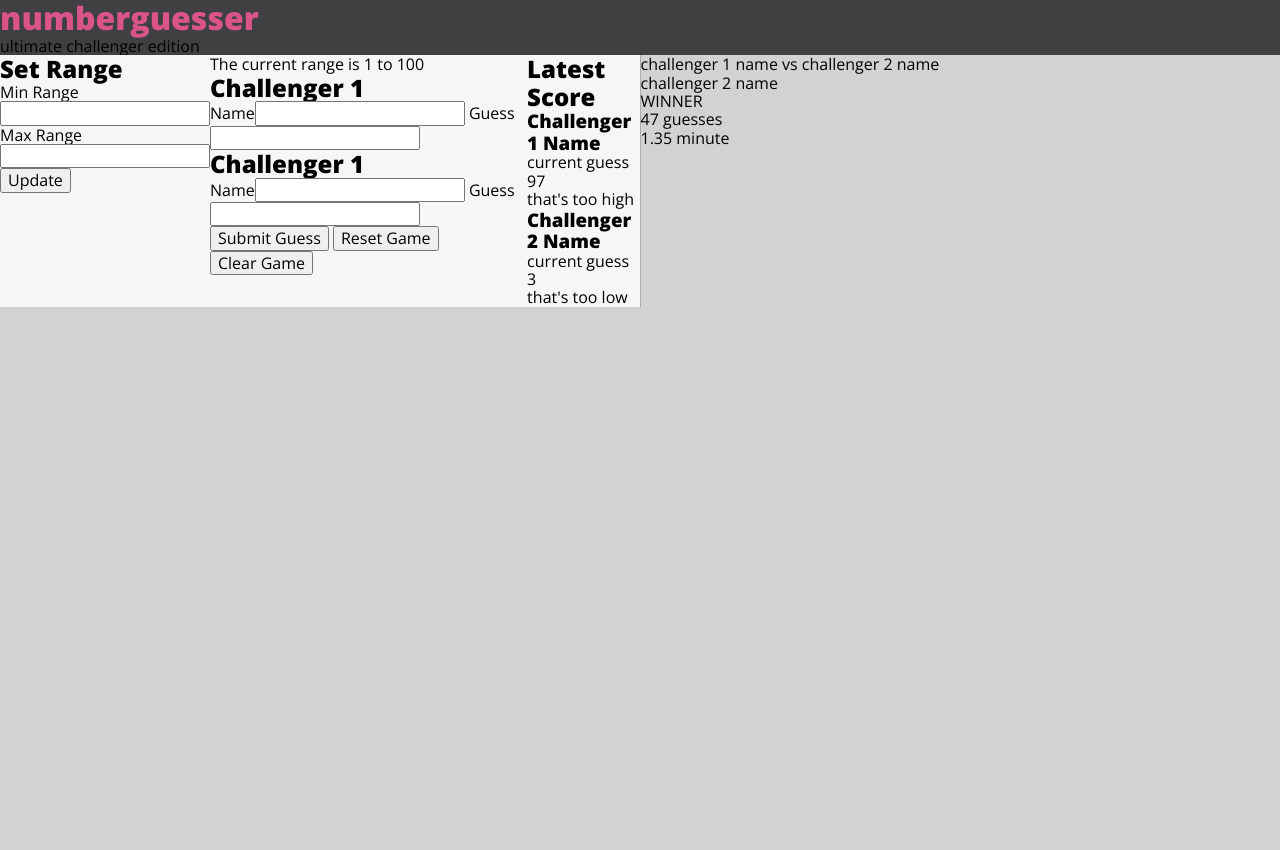
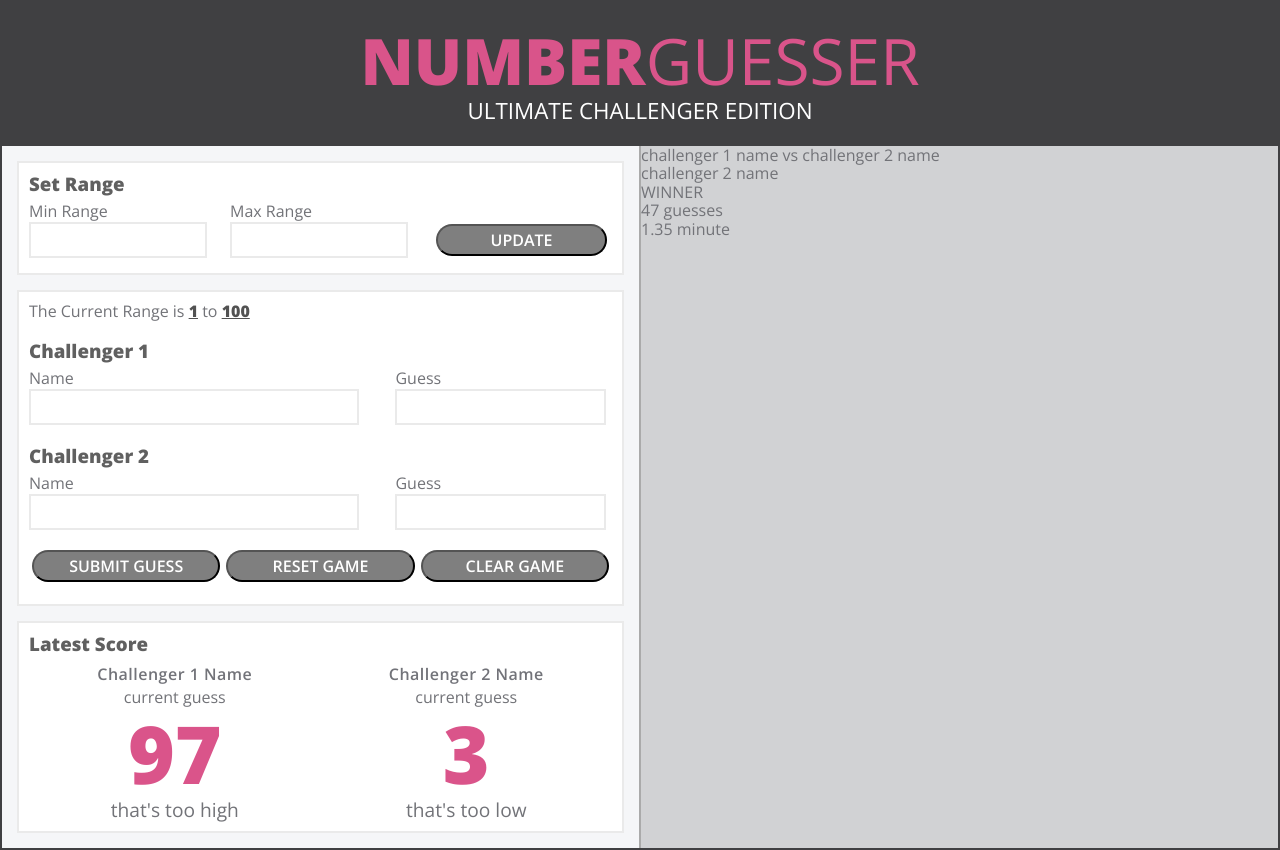
Before and after one commit to lynnerang/numberguesser, a plain HTML site: page index.html in a window 1280 px wide. Before the commit the page ends 800 px from the top, so only its background shows below. Drawn offline with nearby package versions, Linux system fonts and the light colour scheme.

Commit message:
HTML and CSS revised

```diff
--- a/index.html
+++ b/index.html
@@ -3,76 +3,110 @@
   <head>
     <meta charset="UTF-8">
     <title>Number Guesser</title>
-    <link href="https://fonts.googleapis.com/css?family=Open+Sans:300,400,800" rel="stylesheet">
+    <link href="https://fonts.googleapis.com/css?family=Open+Sans:300,400,600,800" rel="stylesheet">
     <link rel="stylesheet" href="normalize.css">
     <link rel="stylesheet" href="style.css">
   </head>
   <body>
-    <!-- Header with page title -->
-    <header>
-      <div class="header-text">
-        <h1><span class="fnt-x-bold">number</span>guesser</h1>
-        <!-- Need to figure out how to add horizontal rule -->
-        <p>ultimate challenger edition</p>
-      </div>
+<!-- Header with page title -->
+    <header class="l-flex l-flex-dir l-header uppercase">
+
+      <h1><span class="fnt-x-bold">number</span>guesser</h1>
+<!-- Need to figure out how to add horizontal rule -->
+        <p class="subheader">ultimate challenger edition</p>
     </header>
-    <!-- Main content -->
+<!-- Main content -->
     <main class="l-flex">
-      <!-- Div of left side of page -->
-      <div class="l-page-half left-page-half l-flex">
+<!-- Div of left side of page (input) -->
+      <div class="input l-flex l-flex-dir l-flex-1">
 
+<!-- Section for set range -->
+        <section class="card card-1 l-flex-1">
+          <h3 class="block">Set Range</h3>
 
-        <section>
-          <div class="field flex-item">
-            <h2>Set Range</h2>
-            <label for="min">Min Range</label><input id="min">
+          <div class="l-flex l-flex-a-e l-container l-flex-j-sb">
+
+            <div class="l-flex-1 flex-content-margin">
+              <label for="min">Min Range</label>
+              <input class="input-field" type="number" id="min">
+            </div>
+
+            <div class="l-flex-1 flex-content-margin">
+              <label for="max">Max Range</label>
+              <input class="input-field" type="number" id="max">
+            </div>
+
+            <div class="l-flex-1 l-flex l-flex-j-c l-flex-a-c">
+              <button class="btn uppercase">Update</button>
+            </div>
+
           </div>
-          <div class="field flex-item">
-            <label for="max">Max Range</label><input id="max">
-          </div>
+        </section>
 
-          <div class="flex-item"><button>Update</button></div>
+<!-- Section for challengers -->
+        <section class="card card-2-3 l-flex-3">
+          <p class="marg-b-20">The Current Range is <span class="underline fnt-x-bold fnt-range">1</span> to <span class="underline fnt-x-bold fnt-range">100</span></p>
+          <h3>Challenger 1</h3>
+
+            <div class="l-flex l-container marg-b-20">
+             <div class="l-flex-2f flex-content-margin">
+                <label for="chal-2-name">Name</label>
+                <input class="input-field" type="text" id="chal-1-name">
+             </div>
+              <div class="l-flex-1">
+                <label for="chal-1-guess">Guess</label>
+                <input class="input-field" type="number" id="chal-1-name">
+              </div>
+            </div>
+
+          <h3>Challenger 2</h3>
+
+            <div class="l-flex marg-b-20 l-container">
+              <div class="l-flex-2f flex-content-margin">
+                <label for="chal-2-name">Name</label>
+                <input class="input-field" type="text" id="chal-2-name">
+              </div>
+
+              <div class="l-flex-1">
+                <label for="chal-2-guess">Guess</label>
+                <input class="input-field" type="number" id="chal-2-guess">
+              </div>
+
+            </div>
+
+            <div class="l-flex marg-b-20 l-container l-flex-a-e l-flex-j-sb">
+              <button class="btn uppercase l-flex-1">Submit Guess</button>
+              <button class="btn uppercase l-flex-1">Reset Game</button>
+              <button class="btn uppercase l-flex-1">Clear Game</button>
+            </div>
 
         </section>
 
+<!-- Section for latest score -->
+        <section class="card card-2-3 card-bot l-flex-2">
+          <h3 class="marg-b-10">Latest Score</h3>
 
-        <section>
-          <div class="field flex-item">
-            <p>The current range is 1 to 100</p>
-            <h2>Challenger 1</h2>
-            <label for="chal-1-name">Name</label><input id="chal-1-name">
-            <label for="chal-1-guess">Guess</label><input id="chal-1-name">
-          </div>
-          <h2>Challenger 1</h2>
-          <div class="field flex-item">
-            <label for="chal-2-name">Name</label><input id="chal-2-name">
-            <label for="chal-2-guess">Guess</label><input id="chal-2-guess">
-          </div>
-          <button>Submit Guess</button>
-          <button>Reset Game</button>
-          <button>Clear Game</button>
-        </section>
+          <div class="l-flex l-flex-j-center">
 
+            <div class="latest-score l-flex-1">
+              <h4 class="marg-b-5">Challenger 1 Name</h4>
+              <p class="fnt-light">current guess</p>
+              <p class="latest-score-num">97</p>
+              <p class="fnt-light fnt-hint">that's too high</p>
+            </div>
+            <div class="latest-score l-flex-1">
+              <h4 class="marg-b-5">Challenger 2 Name</h4>
+              <p class="fnt-light">current guess</p>
+              <p class="latest-score-num">3</p>
+              <p class="fnt-light fnt-hint">that's too low</p>
+            </div>
 
-        <section>
-          <h2>Latest Score</h2>
-          <div class="chal-latest-score">
-            <h3>Challenger 1 Name</h3>
-            <p>current guess</p>
-            <p>97</p>
-            <p>that's too high</p>
-          </div>
-          <div class="chal-latest-score">
-            <h3>Challenger 2 Name</h3>
-            <p>current guess</p>
-            <p>3</p>
-            <p>that's too low</p>
           </div>
         </section>
+      </div>
 
-      </div>
-      <!-- Div right side of page -->
-      <div class="l-page-half">
+<!-- Div right side of page (output) -->
+      <div class="output l-flex l-flex-dir l-flex-1">
         <section>
           <p>challenger 1 name vs challenger 2 name</p>
           <p>challenger 2 name</p>
@@ -82,5 +116,7 @@
         </section>
       </div>
     </main>
+<!-- Link to JavaScript -->
+  <script src="main.js"></script>
   </body>
 </html>
--- a/style.css
+++ b/style.css
@@ -4,69 +4,239 @@
 }
 
 body {
+  background-color: #f5f6f8;
+  border: 2px solid #404042;
   font-family: 'Open Sans', sans-serif;
-  background-color: #D1D2D4;
+  font-weight: 300;
+  height: 100%;
+  margin: auto;
+  max-width: 1280px;
+}
+
+h1 {
+  color: #d9548a;
+  font-size: 4em;
+  font-weight: 300;
+  margin: 0;
+}
+
+h2 {
+  color: #7f7f7f;
+}
+
+h3 {
+  color: #606060;
+}
+
+h4 {
+  color: #727379;
+  letter-spacing: .03em;
+  font-weight: 600;
 }
 
 header {
   background: #404042;
+  height: 18vh;
 }
 
-h1 {
-  color: #da548a;
-  margin: 0;
+p {
+  color: #727378;
+  font-weight: 400;
 }
 
+label {
+  display: block;
+  color: #727378;
+  font-weight: 400;
+  margin: 2px 0 2px 0;
+}
 
+main {
+  height: 100%;
+}
 
 /*Layout style -------------------- */
+.l-block {
+  display: block;
+}
+
+.l-container {
+  margin: 5px 0 0 0;
+}
 
 .l-flex {
   display: flex;
 }
 
-.l-flex-item {
+.l-flex-1 {
   flex: 1;
 }
 
-.l-flex-col {
+.l-flex-2 {
+  flex: 2;
+}
+
+.l-flex-3 {
+  flex: 3;
+}
+
+.l-flex-a-e {
+  align-items: flex-end;
+}
+
+.l-flex-a-c {
+  align-items: center;
+}
+
+.l-flex-dir {
   flex-direction: column;
+}
+
+.l-flex-2f {
+  flex: 1.6;
+}
+
+.l-flex-j-c {
+  justify-content: center;
+}
+
+.l-flex-j-sb {
+  justify-content: space-between;
+}
+
+.l-header {
+  justify-content: center;
+  align-items: center;
+  min-height: 130px;
 }
 
 .l-m-auto {
   margin: auto;
 }
 
-.l-page-half {
-  flex: 1;
+
+/*Module style -------------------- */
+
+.btn {
+  background-color:#7f7f7f;
+  border-radius: 16px;
+  -webkit-border-radius: 16px;
+  -moz-border-radius: 16px;
+  color:#ffffff;
+  display:inline-block;
+  font-family: 'Open Sans', sans-serif;
+  font-size: 1em;
+  font-weight: 600;
+  height: 32px;
+  margin: 0 3px 2px 3px;
+  padding: 0 3px;
+  text-align: center;
+  width: 94%;
 }
 
-.field {
-  display: block;
+.btn-padding {
+  padding: 0 10px 0 10px;
 }
 
-/*Module style -------------------- */
+.card {
+  background: #ffffff;
+  border: 2px solid #eaeaea;
+  padding: 10px 10px 0 10px;
+}
+
+.card-1 {
+  margin: 15px;
+  min-height: 100px;
+}
+
+.card-2-3 {
+  margin: 0 15px 15px 15px;
+}
+
+.card-bot {
+  padding-bottom: 10px;
+}
+
+.flex-content-margin {
+  margin: 0 20px 0 0;
+}
 
 .fnt-x-bold {
   font-weight: 800;
 }
 
-.header-subheader {
-  color: white;
-  text-transform: uppercase;
+.fnt-hint {
+  font-size: 1.2em;
 }
+
+.fnt-light {
+  font-weight: 300;
+}
+
+.fnt-range {
+  color: #525252;
+}
+
+.header-span {
+  font-weight: 300;
+}
+
+/*.hr {
+  width: 85px;
+  border: 1px solid #ffffff;
+  display: inline-block;
+}*/
 
 .input {
   background: #f5f6f8;
+  border-right: 2px solid #aaaaaa;
 }
 
-.left-page-half {
-  background-color: #f5f6f8;
-  border-right: 1px solid #AAAAAA;
+.input-field {
+  border: 2px solid #eaeaea;
+  color: #727378;
+  font-family: 'Open Sans', sans-serif;
+  font-weight: 400;
+  height: 30px;
+  padding-left: 5px;
+  width: 92%;
+  margin: 0;
+}
+
+.latest-score {
+  text-align: center;
+}
+
+.latest-score-num {
+  font-weight: 800;
+  font-size: 5em;
+  color: #da548a;
+}
+
+.marg-b-5 {
+  margin-bottom: 5px;
+}
+
+.marg-b-10 {
+  margin-bottom: 10px;
+}
+
+.marg-b-20 {
+  margin-bottom: 20px;
 }
 
 .output {
   background: #d1d2d4;
+}
+
+.subheader {
+  color: #ffffff;
+  font-size: 1.4em;
+  font-weight: 300;
+}
+
+.underline {
+  text-decoration: underline;
 }
 
 .uppercase {
@@ -76,14 +246,10 @@ h1 {
 
 /*State style -------------------- */
 
+.input-field:focus {
+  outline: none;
+}
+
 /*Theme style -------------------- */
 
-
 /*Testing -------------------- */
-
-
-.section1,
-.section2,
-.section3 {
-  flex: 1;
-}
```
